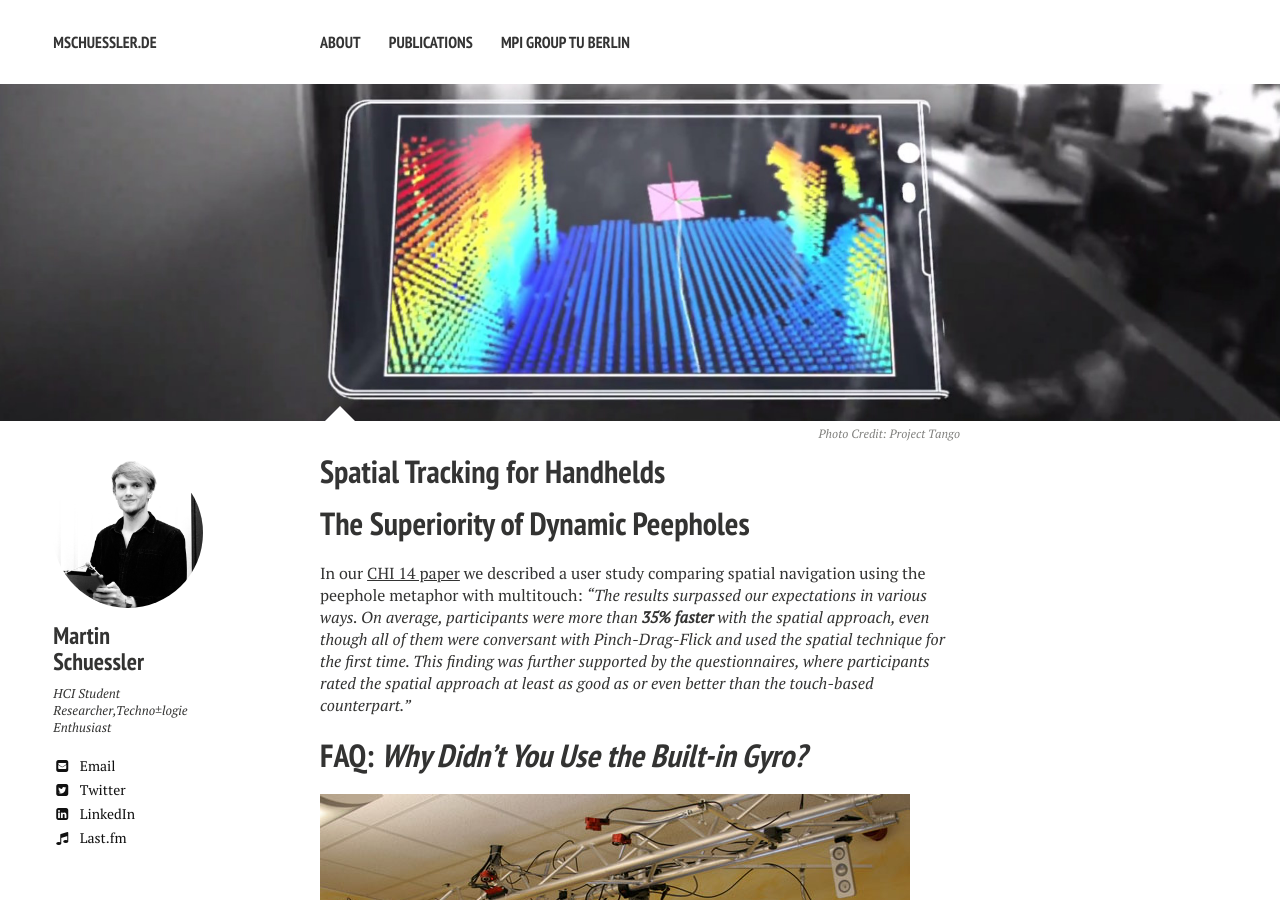
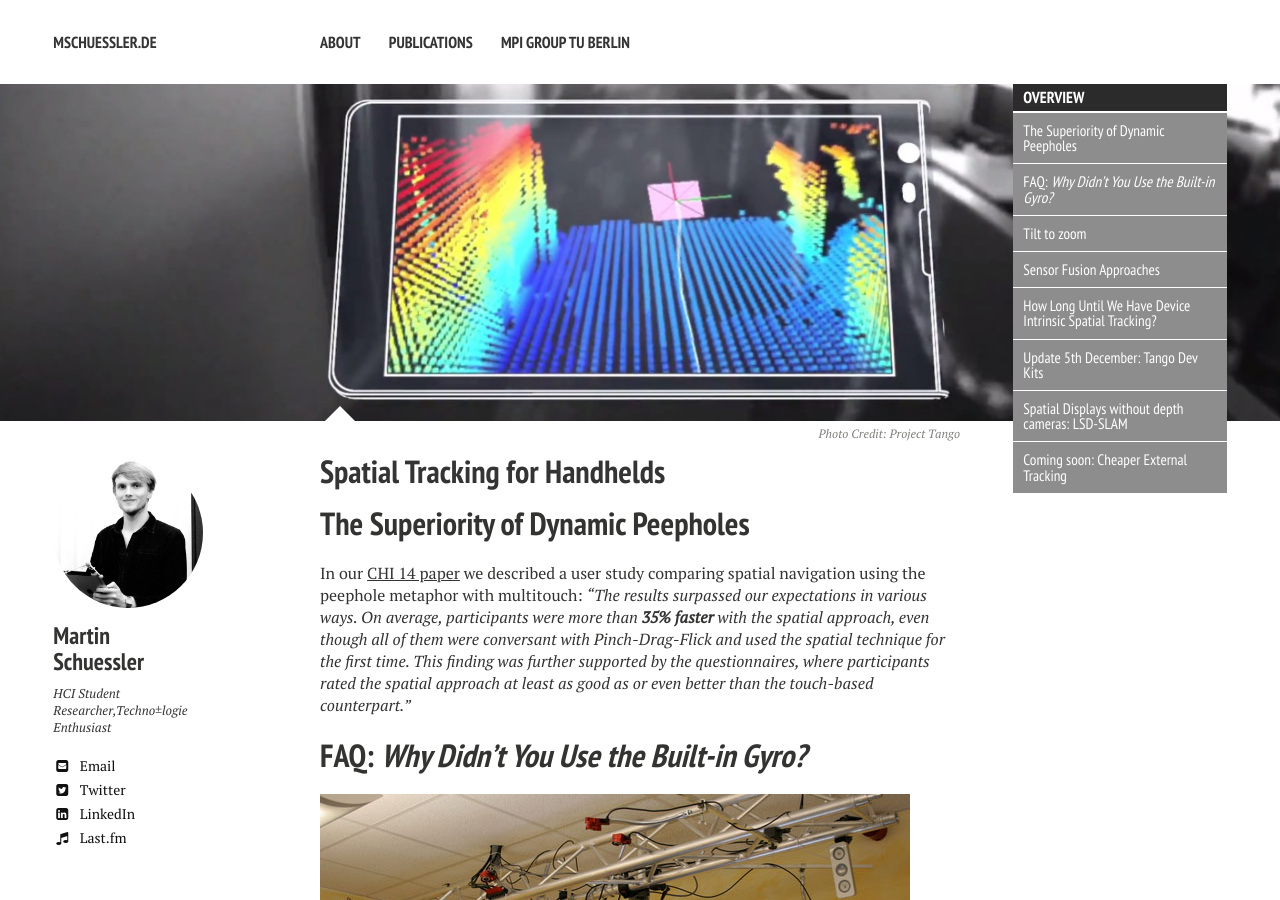
Before and after one commit to mschuessler/mschuessler.github.io, a Jekyll site: the page built from _posts/2014-11-27-SpatialTrackingForHandhelds.md, in a window 1280 px wide and 900 px high. Built offline with Jekyll 4.4.1, drawn with Linux system fonts in a browser that asks for light colours; nearby versions of some CDN libraries; some of the changed text lies outside the part shown.

Commit message:
Formating

```diff
--- a/_posts/2014-11-27-SpatialTrackingForHandhelds.md
+++ b/_posts/2014-11-27-SpatialTrackingForHandhelds.md
@@ -2,14 +2,24 @@
 layout: post
 title: Spatial Tracking for Handhelds
 excerpt: "Cheap Intrinsic and external tracking for phones and tablets"
-modified: 2014-12-5
-tags: [HCI, Spatial, CHI]
+modified: 2014-12-15
+tags: [HCI, Spatial, CHI, Tango]
 comments: true
 image:
   feature: tango.jpg
   credit: Project Tango
   creditlink: https://www.google.com/atap/projecttango/#project
 ---
+
+<section id="table-of-contents" class="toc">
+  <header>
+    <h3>Overview</h3>
+  </header>
+<div id="drawer" markdown="1">
+*  Auto generated table of contents
+{:toc}
+</div>
+</section><!-- /#table-of-contents -->
 
 # The Superiority of Dynamic Peepholes
 <!---
@@ -22,7 +32,6 @@ _"The results surpassed our expectations in various ways. On average, participan
 ![Opti Track](../images/optitrack.jpg)
 
 Ever since we showed our interactivity at CHI´14 and at the [IML Dresden](http://mt.inf.tu-dresden.de/en) Open Lab Days after ITS2014, inquisitive natures of various kinds have been looking at our OptiTrack System (priced at more than €10.000) and wondered: __"Is that really necessary?"__
-
 I have be pointed to various projects, that have used the gyro or the camera to track devices in space. Here are a couple of examples:
 
 ## Tilt to zoom
@@ -50,7 +59,9 @@ These two issues will influence the user experience tremendously. In other words
 
 # How Long Until We Have Device Intrinsic Spatial Tracking?
 I believe that mobile 6DoF tracking will originate from computer vision research, more precisely the kind CV research that is driven by the billon dollar research area of robotics. If you think about it Spatial Displays are by far not the only devices that need to be aware of their own location and rotation with in a reference frame. This is also a very fundamental question in robotics: robots constantly need to know what their environment looks like and where they are located within it.  This computational problem is called __SLAM__ _Simultaneous localization and mapping_. There have been amazing advances in that field, otherwise we would not have seen [self driving cars](http://en.wikipedia.org/wiki/Autonomous_car#2010s). So the far most promising solution to our problem could be [Project Tango](https://www.google.com/atap/projecttango/#project) by ATAP (Google). As experts in Computer Vision and Robotics are working on it, I am really exited about this project. However, I wonder what the accuracy of the spatial localization will be like. I am convinced it takes quite a high accuracy to make the dynamic peephole metaphor work. It would be an interesting thing to find out how much exactly, wouldn't it?
+
 <iframe width="560" height="315" src="//www.youtube.com/embed/44vppay5UDc?rel=0" frameborder="0" allowfullscreen></iframe>
+
 ## Update 5th December: Tango Dev Kits
 __I've been whitelisted for the Dev kit! Hopefully i get to try it soon!__
 
```
